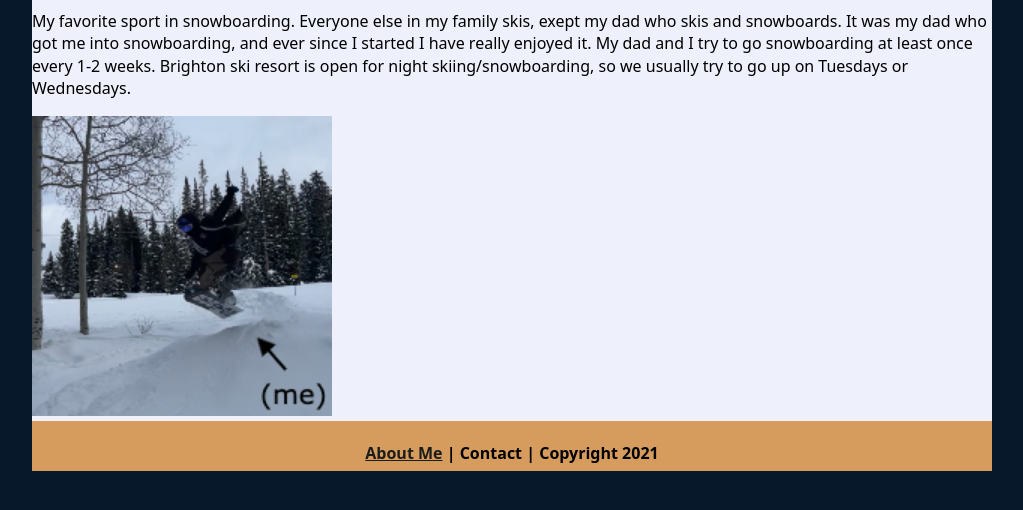
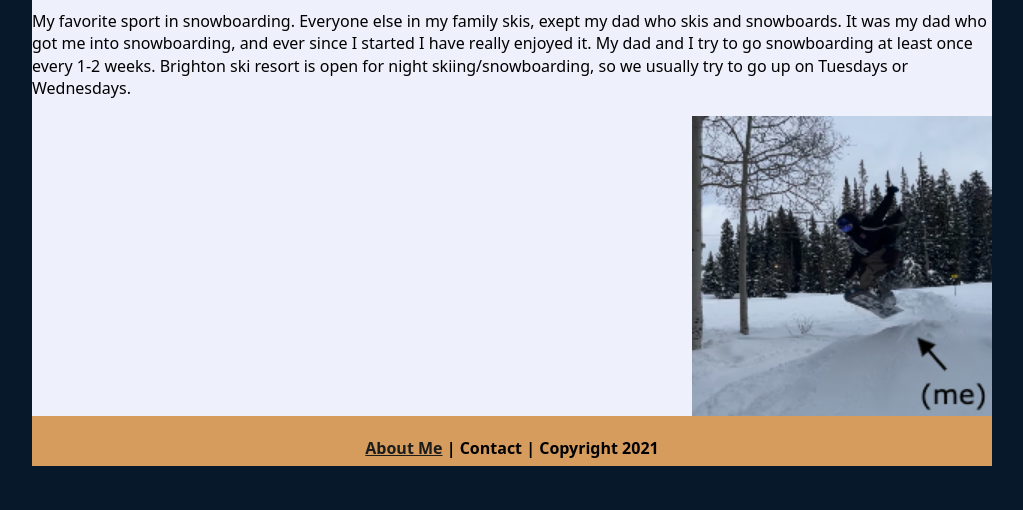
Before and after one commit to PanNm09/ecs-portfolio, a plain HTML site: page snowboarding/index.html in a window 1280 px wide. Shown: the part 146-656 px from the top of the page, without its empty margins (128-1151 px from the left). Drawn offline with Linux system fonts and the light colour scheme.

Commit message:
Update index.html

```diff
--- a/snowboarding/index.html
+++ b/snowboarding/index.html
@@ -19,7 +19,7 @@
             It was my dad who got me into snowboarding, and ever since I started I have really enjoyed it.
             My dad and I try to go snowboarding at least once every 1-2 weeks.
             Brighton ski resort is open for night skiing/snowboarding, so we usually try to go up on Tuesdays or Wednesdays.</p>
-            <img src="../images/me.png" alt="Me" width="300"; float=right>
+            <img src="../images/me.png" alt="Me" width="300" style="float:right">
          </div>
          <div class="footer">
             <h4><a href="../aboutme.html">About Me</a> | Contact | Copyright 2021</h4>
```
